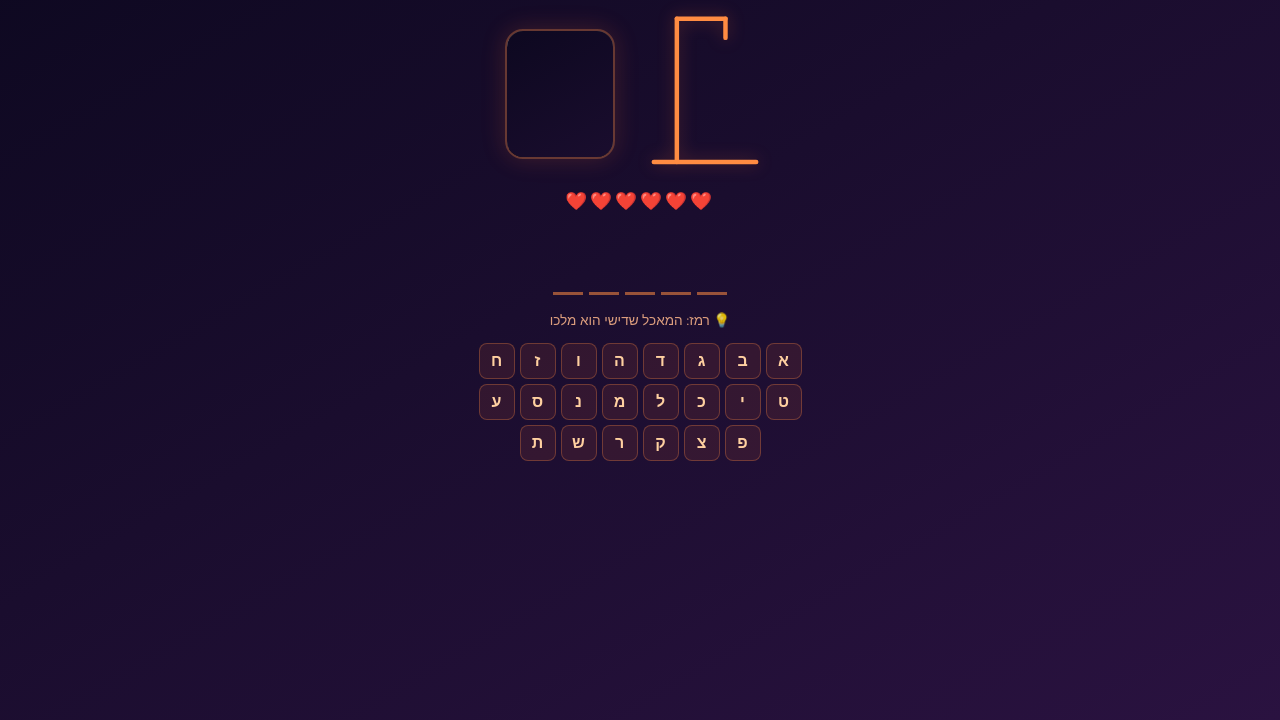
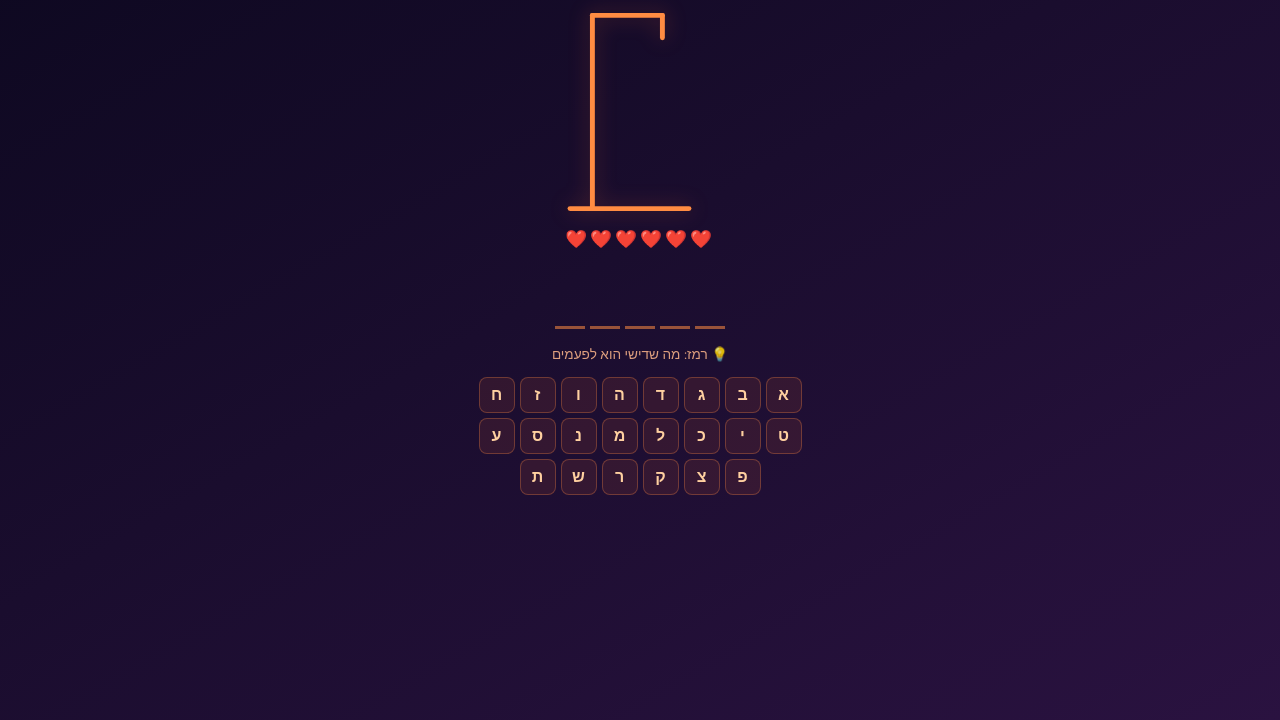
Before and after one commit to Alon17-12/dishi-games, a plain HTML site: page games/dishi-hangman.html in a window 1280 px wide. Shown: the part 80-800 px from the top of the page. Drawn offline with nearby package versions, Linux system fonts and the light colour scheme.

Commit message:
fix(hangman): RTL word display, Dishi face as head, Dishi word list
- Fix word direction: row-reverse in RTL doc was causing LTR display
- Dishi's photo (clipped circle) replaces the SVG circle head
- Remove separate side photo panel — gallows is now the sole visual
- New word list: army/Dishi terms (נייר טואלט, מסופחים, תורנים, etc.)
- Non-Hebrew chars (spaces, ״) auto-revealed; excluded from win condition

Co-Authored-By: Claude Sonnet 4.6 <noreply@anthropic.com>

```diff
--- a/games/dishi-hangman.html
+++ b/games/dishi-hangman.html
@@ -35,30 +35,17 @@
     #score-area {
       color: #ffb88c;
       font-size: 0.9rem;
-      margin-bottom: 14px;
+      margin-bottom: 10px;
       font-weight: 700;
     }
 
-    /* Game panels: gallows + dishi photo */
-    #game-area {
-      display: flex;
-      gap: 20px;
-      align-items: center;
-      justify-content: center;
-      margin-bottom: 12px;
-      width: 100%;
-      max-width: 380px;
-    }
-
-    /* SVG gallows */
-    #gallows-wrap {
-      flex: 0 0 auto;
-    }
-
+    /* Gallows SVG — centered, no side panel */
     #hangman-svg {
-      width: 140px;
-      height: 160px;
-      filter: drop-shadow(0 0 8px rgba(255,107,53,0.3));
+      display: block;
+      margin: 0 auto 10px;
+      width: 180px;
+      height: 210px;
+      filter: drop-shadow(0 0 10px rgba(255,107,53,0.3));
     }
 
     .g-base {
@@ -68,69 +55,25 @@
       fill: none;
     }
 
+    /* Body-part group: hidden until wrong guess */
     .g-part {
+      opacity: 0;
+      transition: opacity 0.3s ease;
+    }
+    .g-part.on { opacity: 1; }
+
+    /* Lines inside body-part groups */
+    .g-line {
       stroke: #ff6b35;
       stroke-width: 3;
       stroke-linecap: round;
       fill: none;
-      opacity: 0;
-      transition: opacity 0.25s ease;
     }
-
-    .g-part.on { opacity: 1; }
-
-    #part-head {
-      stroke: #ffaa66;
-      stroke-width: 2.5;
-      fill: rgba(255,140,80,0.08);
-    }
-
-    /* Dishi photo */
-    #dishi-wrap {
-      flex: 0 0 auto;
-      position: relative;
-      width: 110px;
-      height: 130px;
-      border-radius: 18px;
-      overflow: hidden;
-      border: 2px solid rgba(255,140,66,0.35);
-      box-shadow: 0 0 24px rgba(255,107,53,0.18);
-    }
-
-    #dishi-img {
-      width: 100%;
-      height: 100%;
-      object-fit: cover;
-      display: block;
-    }
-
-    #dishi-overlay {
-      position: absolute;
-      inset: 0;
-      background: linear-gradient(150deg, #0d0820, #1a0d2e);
-      transition: opacity 0.55s ease;
-    }
-
-    #dishi-label {
-      position: absolute;
-      bottom: 0;
-      left: 0; right: 0;
-      background: rgba(0,0,0,0.55);
-      color: #ffcc88;
-      font-size: 0.7rem;
-      font-weight: 700;
-      text-align: center;
-      padding: 3px 0;
-      opacity: 0;
-      transition: opacity 0.4s;
-    }
-
-    #dishi-wrap.revealed #dishi-label { opacity: 1; }
 
     /* Lives */
     #lives {
       font-size: 1.1rem;
-      margin-bottom: 10px;
+      margin-bottom: 6px;
       letter-spacing: 3px;
       text-align: center;
       min-height: 28px;
@@ -138,7 +81,7 @@
 
     /* Wrong letters */
     #wrong-letters {
-      color: rgba(220,80,60,0.7);
+      color: rgba(220,80,60,0.75);
       font-size: 0.8rem;
       margin-bottom: 8px;
       min-height: 18px;
@@ -147,13 +90,15 @@
       font-weight: 700;
     }
 
-    /* Word display – RTL so Hebrew reads naturally */
+    /* Word display
+       dir="rtl" on html → flex-direction: row already lays items right→left.
+       row-reverse would flip to left→right (bug!), so we just use row. */
     #word-display {
       display: flex;
-      flex-direction: row-reverse;
-      gap: 6px;
+      flex-direction: row;   /* RTL doc: row = right to left */
       flex-wrap: wrap;
       justify-content: center;
+      gap: 5px;
       margin-bottom: 8px;
       min-height: 50px;
       max-width: 360px;
@@ -168,6 +113,12 @@
       font-weight: 900;
       color: #fff5e0;
       line-height: 42px;
+    }
+
+    /* Space box — thinner, no underline */
+    .letter-box.space {
+      width: 16px;
+      border-bottom: none;
     }
 
     .letter-box.pop {
@@ -222,15 +173,11 @@
       border-color: rgba(255,140,66,0.65);
       transform: scale(1.12);
     }
-
     .key-btn:active:not(:disabled) { transform: scale(0.9); }
-
     .key-btn:disabled { opacity: 0.18; cursor: default; transform: none !important; }
-
     .key-btn.wrong   { background: rgba(200,50,30,0.28); border-color: rgba(220,80,60,0.45); color: rgba(255,140,120,0.55); }
     .key-btn.correct { background: rgba(60,200,80,0.18); border-color: rgba(80,220,100,0.45); color: rgba(140,255,150,0.85); }
 
-    /* Shake on wrong */
     @keyframes shake {
       0%,100% { transform: translateX(0); }
       20% { transform: translateX(-7px); }
@@ -243,58 +190,38 @@
     /* Result */
     #result {
       display: none;
-      position: fixed;
-      inset: 0;
+      position: fixed; inset: 0;
       background: rgba(5,2,18,0.93);
-      flex-direction: column;
-      align-items: center;
-      justify-content: center;
-      gap: 18px;
-      z-index: 100;
-      padding: 32px 24px;
+      flex-direction: column; align-items: center; justify-content: center;
+      gap: 18px; z-index: 100; padding: 32px 24px;
     }
     #result.show { display: flex; }
 
     #result-title {
       font-family: 'Fredoka One', cursive;
-      font-size: 3rem;
-      text-align: center;
-      line-height: 1.1;
+      font-size: 3rem; text-align: center; line-height: 1.1;
     }
 
     #result-reveal {
-      width: 130px;
-      height: 130px;
-      border-radius: 50%;
+      width: 130px; height: 130px; border-radius: 50%;
       overflow: hidden;
       border: 3px solid rgba(255,180,80,0.6);
       box-shadow: 0 0 32px rgba(255,140,53,0.35);
     }
-
     #result-reveal img { width: 100%; height: 100%; object-fit: cover; }
 
-    #result-word {
-      color: #ffb88c;
-      font-size: 1rem;
-      text-align: center;
-    }
-
+    #result-word  { color: #ffb88c; font-size: 1rem; text-align: center; }
     #result-score {
       font-family: 'Fredoka One', cursive;
-      font-size: 2rem;
-      color: #ffd700;
+      font-size: 2rem; color: #ffd700;
       text-shadow: 0 0 16px rgba(255,215,0,0.4);
     }
 
     .btn {
       background: linear-gradient(135deg, #ff6b35, #ff9a5c);
-      color: white;
-      border: none;
-      padding: 13px 36px;
-      border-radius: 50px;
-      cursor: pointer;
-      font-family: 'Fredoka One', cursive;
-      font-size: 1.2rem;
+      color: white; border: none; padding: 13px 36px;
+      border-radius: 50px; cursor: pointer;
+      font-family: 'Fredoka One', cursive; font-size: 1.2rem;
       box-shadow: 0 4px 20px rgba(255,107,53,0.45);
       transition: transform 0.18s, box-shadow 0.18s;
     }
@@ -306,32 +233,55 @@
 <h1>🎭 דיש תלוי</h1>
 <div id="score-area">ניקוד: <span id="scoreDisplay">0</span></div>
 
-<div id="game-area">
-  <!-- Classic hangman SVG -->
-  <div id="gallows-wrap">
-    <svg id="hangman-svg" viewBox="0 0 100 125" xmlns="http://www.w3.org/2000/svg">
-      <!-- Gallows: always visible -->
-      <line class="g-base" x1="10" y1="118" x2="90" y2="118"/>
-      <line class="g-base" x1="28" y1="118" x2="28" y2="6"/>
-      <line class="g-base" x1="28" y1="6"   x2="66" y2="6"/>
-      <line class="g-base" x1="66" y1="6"   x2="66" y2="21"/>
-      <!-- Body parts: shown on wrong guesses -->
-      <circle id="part-head"      class="g-part" cx="66" cy="30" r="9"/>
-      <line   id="part-body"      class="g-part" x1="66" y1="39" x2="66" y2="72"/>
-      <line   id="part-arm-l"     class="g-part" x1="66" y1="48" x2="50" y2="61"/>
-      <line   id="part-arm-r"     class="g-part" x1="66" y1="48" x2="82" y2="61"/>
-      <line   id="part-leg-l"     class="g-part" x1="66" y1="72" x2="52" y2="90"/>
-      <line   id="part-leg-r"     class="g-part" x1="66" y1="72" x2="80" y2="90"/>
-    </svg>
-  </div>
+<!-- Gallows SVG: Dishi's photo IS the head -->
+<svg id="hangman-svg" viewBox="0 0 120 150" xmlns="http://www.w3.org/2000/svg">
+  <defs>
+    <!-- Clip Dishi's photo to the head circle -->
+    <clipPath id="head-clip">
+      <circle cx="76" cy="37" r="13"/>
+    </clipPath>
+  </defs>
 
-  <!-- Dishi photo: reveals as you guess correctly -->
-  <div id="dishi-wrap">
-    <img id="dishi-img" src="../assets/dishi.png" alt="דישי">
-    <div id="dishi-overlay"></div>
-    <div id="dishi-label">דישי! 🎉</div>
-  </div>
-</div>
+  <!-- Gallows — always visible -->
+  <line class="g-base" x1="10"  y1="144" x2="95"  y2="144"/>
+  <line class="g-base" x1="26"  y1="144" x2="26"  y2="6"/>
+  <line class="g-base" x1="26"  y1="6"   x2="76"  y2="6"/>
+  <line class="g-base" x1="76"  y1="6"   x2="76"  y2="22"/>
+
+  <!-- Wrong guess 1: Dishi's head (photo clipped to circle) -->
+  <g id="part-head" class="g-part">
+    <image href="../assets/dishi.png"
+           x="63" y="24" width="26" height="26"
+           clip-path="url(#head-clip)"
+           preserveAspectRatio="xMidYMid slice"/>
+    <circle cx="76" cy="37" r="13" fill="none" stroke="#ffaa66" stroke-width="2"/>
+  </g>
+
+  <!-- Wrong guess 2: body -->
+  <g id="part-body" class="g-part">
+    <line class="g-line" x1="76" y1="50" x2="76" y2="88"/>
+  </g>
+
+  <!-- Wrong guess 3: left arm -->
+  <g id="part-arm-l" class="g-part">
+    <line class="g-line" x1="76" y1="60" x2="56" y2="76"/>
+  </g>
+
+  <!-- Wrong guess 4: right arm -->
+  <g id="part-arm-r" class="g-part">
+    <line class="g-line" x1="76" y1="60" x2="96" y2="76"/>
+  </g>
+
+  <!-- Wrong guess 5: left leg -->
+  <g id="part-leg-l" class="g-part">
+    <line class="g-line" x1="76" y1="88" x2="60" y2="112"/>
+  </g>
+
+  <!-- Wrong guess 6: right leg -->
+  <g id="part-leg-r" class="g-part">
+    <line class="g-line" x1="76" y1="88" x2="92" y2="112"/>
+  </g>
+</svg>
 
 <div id="lives"></div>
 <div id="wrong-letters"></div>
@@ -339,7 +289,6 @@
 <div id="hint-text"></div>
 <div id="keyboard"></div>
 
-<!-- Result overlay -->
 <div id="result">
   <div id="result-title"></div>
   <div id="result-reveal"><img src="../assets/dishi.png" alt="דישי"></div>
@@ -361,23 +310,27 @@ async function trySaveScore(score) {
   }
 }
 
+// Hebrew unicode range
+const isHebrew = ch => /[\u05D0-\u05EA]/.test(ch);
+
 const WORDS = [
-  { word: 'דישי',       hint: 'הגיבור של כולנו 👑' },
-  { word: 'רספיה',      hint: 'המאכל שדישי הוא מלכו' },
-  { word: 'תדר',        hint: '"אתה יורד לי מה..."' },
-  { word: 'צפון',       hint: '"הכיוון שנגד הים"' },
-  { word: 'שריפות',     hint: '"אני מכבה..."' },
-  { word: 'סיגריה',     hint: '"...ונמשיך"' },
-  { word: 'כבאי',       hint: 'מה שדישי הוא בלב' },
-  { word: 'מותג',       hint: 'דישי הוא... חי' },
-  { word: 'כריזמה',     hint: 'יש לו יותר מדי מזה' },
-  { word: 'מסיבה',      hint: 'מה שקורה היום 🎊' },
-  { word: 'הפתעה',      hint: 'מה שעשינו לדישי' },
-  { word: 'יומהולדת',   hint: 'ה... של דישי 🎂' },
-  { word: 'חברים',      hint: 'מה שיש לדישי המון' },
-  { word: 'אגדה',       hint: 'מה שדישי הוא' },
-  { word: 'מלך',        hint: 'תואר שמגיע לו' },
-  { word: 'ניצחון',     hint: 'הסוף של כל סיפור של דישי' },
+  { word: 'נייר טואלט',      hint: 'מוצר הכי חשוב בצבא' },
+  { word: 'מכולה',           hint: 'מה שדישי הוא לפעמים' },
+  { word: 'דישי',            hint: 'הגיבור שלנו 👑' },
+  { word: 'גור',             hint: 'כינוי חיבה' },
+  { word: 'משה',             hint: 'שם קלאסי' },
+  { word: 'מסופחים',         hint: 'חיילים שהושאלו לחיל אחר' },
+  { word: 'תורנים',          hint: 'מי שתורו לעשות כל מיני דברים' },
+  { word: 'טפ\u05f4ש מטבח',  hint: 'תפקיד לא מכובד במיוחד' },
+  { word: 'רוני',            hint: 'שם שמופיע בסיפורים' },
+  { word: 'תדר',             hint: '"אתה יורד לי מה..."' },
+  { word: 'בלאי',            hint: 'ציוד שנשחק' },
+  { word: 'רספיה',           hint: 'המאכל שדישי הוא מלכו' },
+  { word: 'גזרות',           hint: 'דברים שאין ברירה לעשות' },
+  { word: 'דנה',             hint: 'שם נשי' },
+  { word: 'מגבים',           hint: 'כלי ניקיון נפוץ' },
+  { word: 'קקי סטיק',        hint: 'כלי ספציפי מאוד לניקיון...' },
+  { word: 'תקלות בינוי',     hint: 'בעיות שקורות בשיפוצים' },
 ];
 
 const PARTS = ['part-head','part-body','part-arm-l','part-arm-r','part-leg-l','part-leg-r'];
@@ -399,7 +352,7 @@ function startNewRound() {
   const { word, hint } = pickWord();
   state.guessed    = new Set();
   state.wrongCount = 0;
-  state.roundScore = word.length * 15;
+  state.roundScore = word.split('').filter(isHebrew).length * 15;
   state.word = word;
   state.hint = hint;
   document.getElementById('result').classList.remove('show');
@@ -411,21 +364,24 @@ function renderAll() {
   renderWord();
   renderLives();
   renderKeyboard();
-  renderOverlay();
   renderWrongLetters();
   document.getElementById('hint-text').textContent = `💡 רמז: ${state.hint}`;
   document.getElementById('scoreDisplay').textContent = state.score;
 }
 
 function renderWord() {
-  const display = document.getElementById('word-display');
-  const prev = display.querySelectorAll('.letter-box');
-  const oldRevealed = new Set([...prev].map((el, i) => el.textContent ? i : null).filter(x => x !== null));
+  const display  = document.getElementById('word-display');
+  const prevBoxes = display.querySelectorAll('.letter-box');
+  const oldRevealedIdx = new Set(
+    [...prevBoxes].map((el, i) => (el.textContent.trim() ? i : null)).filter(x => x !== null)
+  );
 
   display.innerHTML = state.word.split('').map((ch, i) => {
-    const revealed = state.guessed.has(ch) || ch === ' ';
-    const isNew    = revealed && !oldRevealed.has(i);
-    return `<div class="letter-box${isNew ? ' pop' : ''}">${revealed ? ch : ''}</div>`;
+    const isHebrewChar = isHebrew(ch);
+    const revealed = !isHebrewChar || state.guessed.has(ch);
+    const isNew    = revealed && isHebrewChar && !oldRevealedIdx.has(i);
+    const spaceClass = (!isHebrewChar && ch !== '\u05f4') ? ' space' : '';
+    return `<div class="letter-box${spaceClass}${isNew ? ' pop' : ''}">${revealed ? ch : ''}</div>`;
   }).join('');
 }
 
@@ -444,23 +400,14 @@ function renderWrongLetters() {
 function renderKeyboard() {
   const kb = document.getElementById('keyboard');
   kb.innerHTML = ALEPH_BET.split('').map(ch => {
-    const guessed  = state.guessed.has(ch);
-    const isWrong  = guessed && !state.word.includes(ch);
-    const isRight  = guessed && state.word.includes(ch);
+    const guessed = state.guessed.has(ch);
+    const isWrong = guessed && !state.word.includes(ch);
+    const isRight = guessed && state.word.includes(ch);
     let cls = 'key-btn';
     if (isWrong) cls += ' wrong';
     if (isRight) cls += ' correct';
     return `<button class="${cls}" ${guessed ? 'disabled' : ''} onclick="guess('${ch}')">${ch}</button>`;
   }).join('');
-}
-
-function renderOverlay() {
-  const wordChars = new Set(state.word.replace(/ /g,'').split(''));
-  const correct   = [...wordChars].filter(c => state.guessed.has(c)).length;
-  const ratio     = correct / wordChars.size;
-  document.getElementById('dishi-overlay').style.opacity = 1 - ratio;
-  if (ratio > 0.5) document.getElementById('dishi-wrap').classList.add('revealed');
-  else             document.getElementById('dishi-wrap').classList.remove('revealed');
 }
 
 function showGallows() {
@@ -481,9 +428,10 @@ window.guess = (ch) => {
     svg.classList.add('shake');
   }
 
-  const wordChars  = new Set(state.word.replace(/ /g,'').split(''));
-  const allGuessed = [...wordChars].every(c => state.guessed.has(c));
-  const dead       = state.wrongCount >= MAX_WRONG;
+  // Win = all Hebrew letters guessed; non-Hebrew chars are auto-revealed
+  const hebrewChars = new Set(state.word.split('').filter(isHebrew));
+  const allGuessed  = [...hebrewChars].every(c => state.guessed.has(c));
+  const dead        = state.wrongCount >= MAX_WRONG;
 
   renderAll();
 
```
